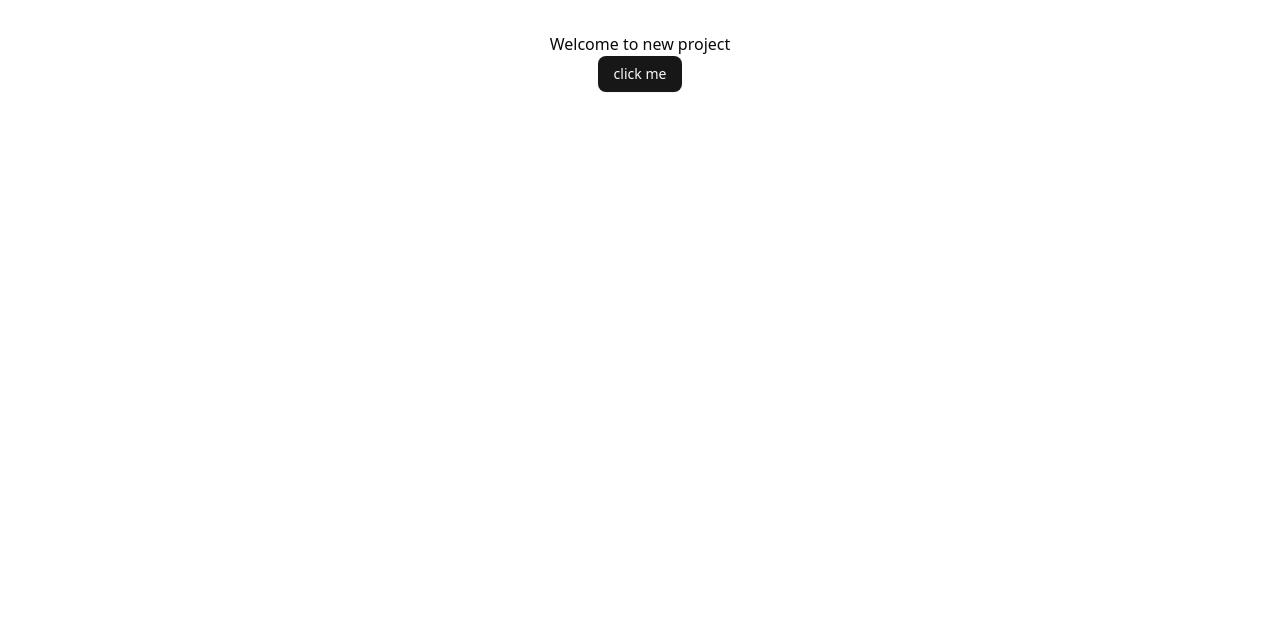
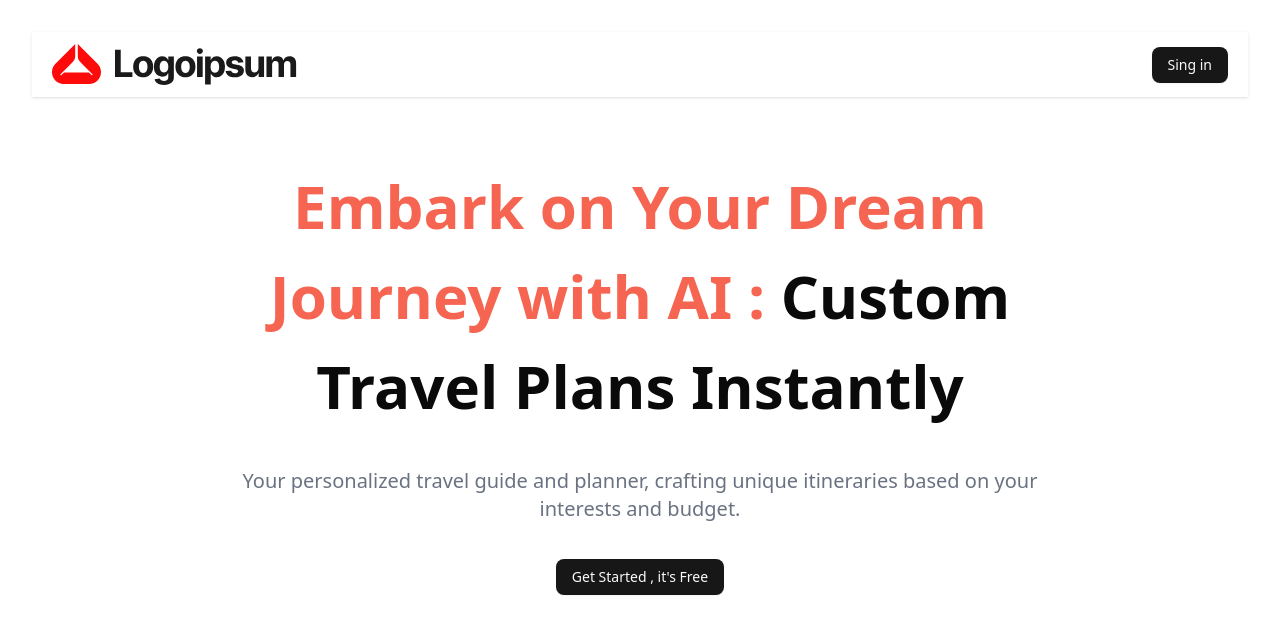
Before and after one commit to Piyush-Garg-47/Plan-your-trip-here, a React (Vite) app: page / in a window 1280 px wide. Shown: the top 634 px of the page. Built offline with nearby package versions, Linux system fonts and the light colour scheme.

Commit message:
second commit

```diff
--- a/src/App.jsx
+++ b/src/App.jsx
@@ -3,14 +3,14 @@ import reactLogo from './assets/react.svg'
 import viteLogo from '/vite.svg'
 import './App.css'
 import { Button } from './components/ui/button'
+import Hero from './components/custom/Hero'
 
 function App() {
   const [count, setCount] = useState(0)
 
   return (
     <>
-        <h1>Welcome to new project </h1>
-        <Button>click me</Button>
+      <Hero/>
     </>
   )
 }
--- /dev/null
+++ b/src/components/custom/Header.jsx
@@ -0,0 +1,14 @@
+import React from 'react'
+import {Button} from '../ui/button'
+const Header = () => {
+  return (
+    <div className='p-3 shadow-sm flex justify-between items-center px-5'>
+      <img src='/logo.svg' />
+      <div>
+      <Button>Sing in</Button>
+      </div>
+    </div>
+  )
+}
+
+export default Header
--- /dev/null
+++ b/src/components/custom/Hero.jsx
@@ -0,0 +1,16 @@
+import React from 'react'
+import { Button } from '../ui/button'
+const Hero = () => {
+  return (
+    <div className='flex flex-col items-center mx-50 gap-9 mt-16'>
+      <h1
+       className='font-extrabold text-[60px] text-center'
+       > <span className='text-[#f56551]'>Embark on Your Dream Journey with AI : </span>Custom Travel Plans Instantly</h1>
+       <p className='text-xl text-gray-500 text-center'>Your personalized travel guide and planner, crafting unique itineraries based on your interests and budget.</p>
+
+        <Button>Get Started , it's Free</Button>
+    </div>
+  )
+}
+
+export default Hero
--- /dev/null
+++ b/src/create-trip/Index.jsx
@@ -0,0 +1,9 @@
+import React from 'react'
+
+const CreateTrip = () => {
+  return (
+    <div> CreateTrip </div>
+  )
+}
+
+export default CreateTrip
--- a/src/main.jsx
+++ b/src/main.jsx
@@ -3,15 +3,22 @@ import { createRoot } from 'react-dom/client'
 import './index.css'
 import App from './App.jsx'
 import { RouterProvider, createBrowserRouter } from 'react-router-dom'
+import CreateTrip from './create-trip/Index'
+import Header from './components/custom/Header'
 
 const router = createBrowserRouter([
   {
     path: '/',
     element: <App />,
   },
+  {
+    path: '/create-trip',
+    element: <CreateTrip />,
+  }
 ])
 createRoot(document.getElementById('root')).render(
   <StrictMode>
+    <Header/>
     <RouterProvider router={router} />
   </StrictMode>,
 )
```
Also changed, not shown: public/logo.svg (added).
